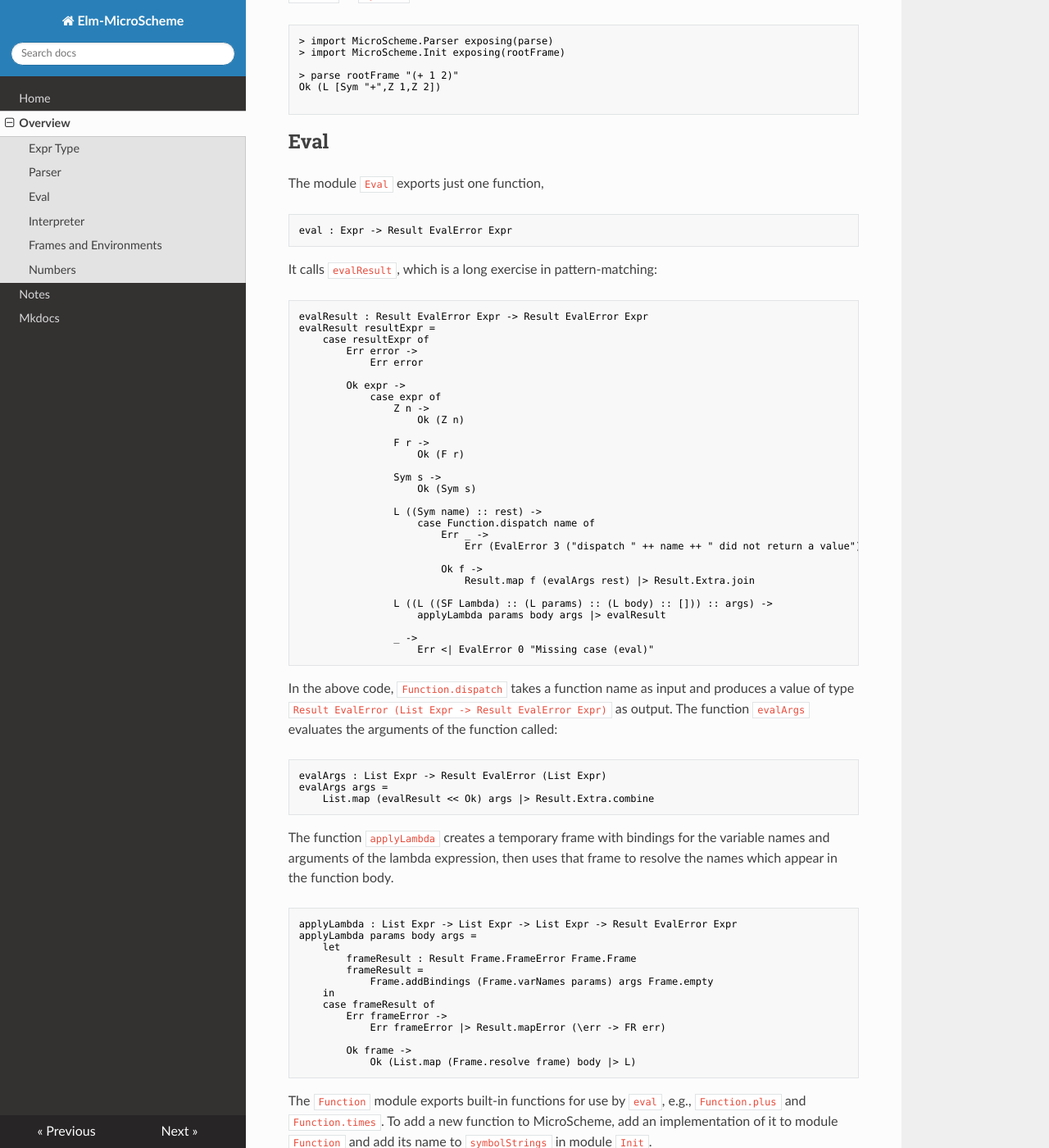
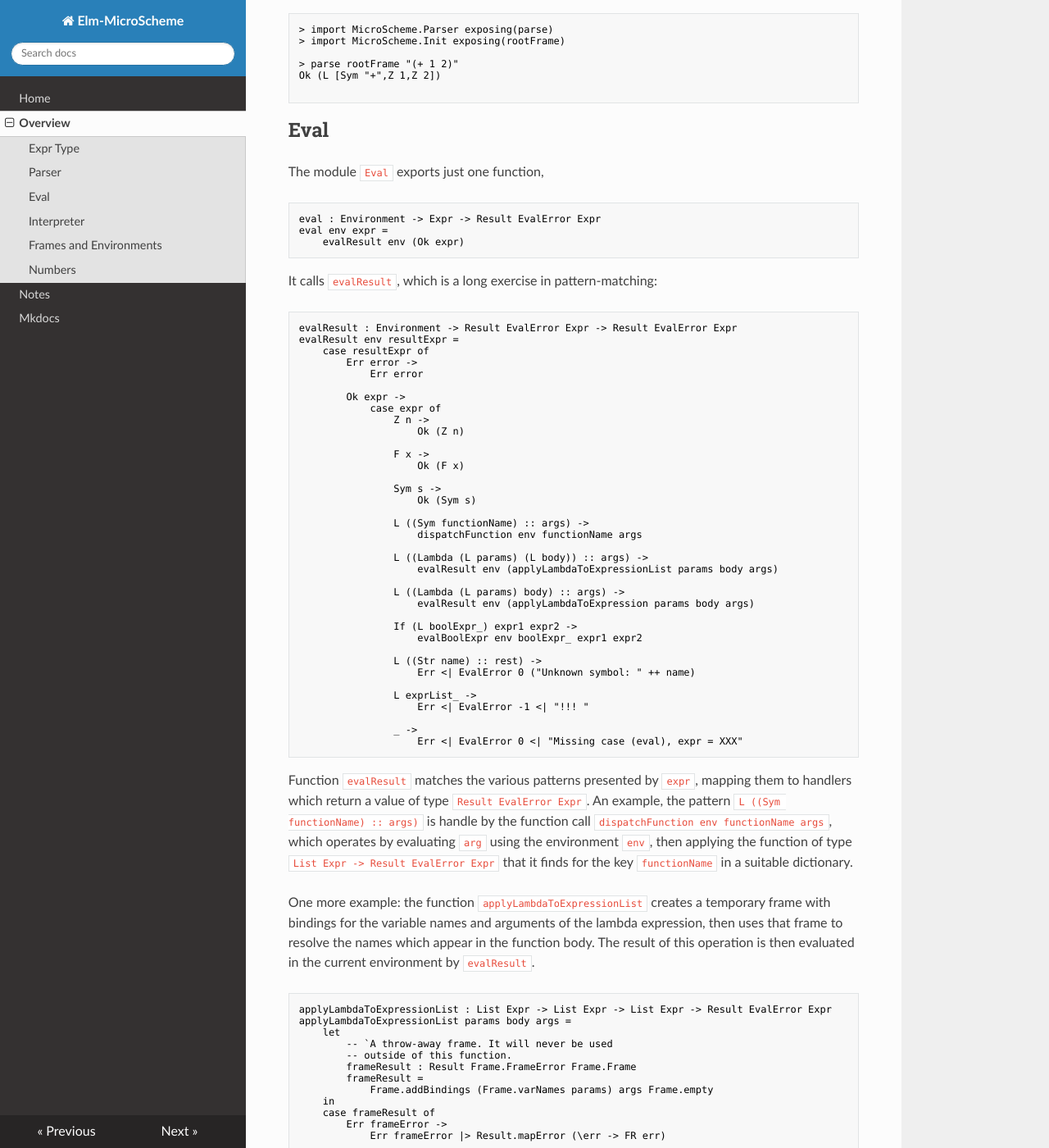
Before and after one commit to jxxcarlson/elm-microscheme, an MkDocs documentation site: the page built from docs/docs/overview.md, in a window 1280 px wide and 1400 px high, scrolled down 687 px. Shown: the whole window at 82% size. Built offline with MkDocs 1.6.1, drawn with Linux system fonts in a browser that asks for light colours; nearby versions of some CDN libraries; some of the changed text lies outside the part shown.

Commit message:
Refactor and edit docs

````diff
--- a/docs/docs/overview.md
+++ b/docs/docs/overview.md
@@ -5,20 +5,19 @@
 The Expr type is define in module `Expr`:
 
 ```elm
+
 type Expr
     = Z Int
     | F Float
+    | B Bool
     | Str String
     | Sym String
     | L (List Expr)
-    | SF SpecialForm
+    | Pair Expr Expr
+    | Lambda Expr Expr
+    | Define Expr Expr
+    | If Expr Expr Expr
 
-
-type SpecialForm
-    = Define
-    | Lambda
-    | Display
-    | If
 ```
 
 ## Parser
@@ -48,15 +47,17 @@ Ok (L [Sym "+",Z 1,Z 2])
 The module `Eval` exports just one function,
 
 ```elm
-eval : Expr -> Result EvalError Expr
+eval : Environment -> Expr -> Result EvalError Expr
+eval env expr =
+    evalResult env (Ok expr)
 ```
 
 It calls `evalResult`, which is a long exercise
 in pattern-matching:
 
 ```elm
-evalResult : Result EvalError Expr -> Result EvalError Expr
-evalResult resultExpr =
+evalResult : Environment -> Result EvalError Expr -> Result EvalError Expr
+evalResult env resultExpr =
     case resultExpr of
         Err error ->
             Err error
@@ -66,50 +67,57 @@ evalResult resultExpr =
                 Z n ->
                     Ok (Z n)
 
-                F r ->
-                    Ok (F r)
+                F x ->
+                    Ok (F x)
 
                 Sym s ->
                     Ok (Sym s)
 
-                L ((Sym name) :: rest) ->
-                    case Function.dispatch name of
-                        Err _ ->
-                            Err (EvalError 3 ("dispatch " ++ name ++ " did not return a value"))
+                L ((Sym functionName) :: args) ->
+                    dispatchFunction env functionName args
 
-                        Ok f ->
-                            Result.map f (evalArgs rest) |> Result.Extra.join
+                L ((Lambda (L params) (L body)) :: args) ->
+                    evalResult env (applyLambdaToExpressionList params body args)
 
-                L ((L ((SF Lambda) :: (L params) :: (L body) :: [])) :: args) ->
-                    applyLambda params body args |> evalResult
+                L ((Lambda (L params) body) :: args) ->
+                    evalResult env (applyLambdaToExpression params body args)
+
+                If (L boolExpr_) expr1 expr2 ->
+                    evalBoolExpr env boolExpr_ expr1 expr2
+
+                L ((Str name) :: rest) ->
+                    Err <| EvalError 0 ("Unknown symbol: " ++ name)
+
+                L exprList_ ->
+                    Err <| EvalError -1 <| "!!! "
 
                 _ ->
-                    Err <| EvalError 0 "Missing case (eval)"
+                    Err <| EvalError 0 <| "Missing case (eval), expr = XXX"
 ```
 
-In the above code, `Function.dispatch` takes a function name as input
-and produces a value of type
-`Result EvalError (List Expr -> Result EvalError Expr)`
-as output.
-The function `evalArgs` evaluates the arguments of
-the function called:
 
-```elm
-evalArgs : List Expr -> Result EvalError (List Expr)
-evalArgs args =
-    List.map (evalResult << Ok) args |> Result.Extra.combine
-```
+Function `evalResult` matches the various patterns presented by
+`expr`, mapping them to handlers which return a value of
+type `Result EvalError Expr`.  An example, the pattern
+`L ((Sym functionName) :: args)` is handle by the function call
+`dispatchFunction env functionName args`, which operates by
+evaluating `arg` using the environment `env`, then applying
+the function of type `List Expr -> Result EvalError Expr` that it finds for the key `functionName`
+in a suitable dictionary.
 
-The function `applyLambda`  creates a temporary frame with
+One more example: the function `applyLambdaToExpressionList`  creates a temporary frame with
 bindings for the variable names and arguments of the
 lambda expression, then uses that frame to
 resolve the names which appear in the function
-body.
+body.  The result of this operation is then evaluated in the
+current environment by `evalResult`.
 
 ```elm
-applyLambda : List Expr -> List Expr -> List Expr -> Result EvalError Expr
-applyLambda params body args =
+applyLambdaToExpressionList : List Expr -> List Expr -> List Expr -> Result EvalError Expr
+applyLambdaToExpressionList params body args =
     let
+        -- `A throw-away frame. It will never be used
+        -- outside of this function.
         frameResult : Result Frame.FrameError Frame.Frame
         frameResult =
             Frame.addBindings (Frame.varNames params) args Frame.empty
@@ -119,7 +127,7 @@ applyLambda params body args =
             Err frameError |> Result.mapError (\err -> FR err)
 
         Ok frame ->
-            Ok (List.map (Frame.resolve frame) body |> L)
+            Ok (List.map (Frame.resolve frame) body |> L)        Ok (List.map (Frame.resolve frame) body |> L)
 ```
 The `Function` module exports built-in functions for
 use by `eval`, e.g., `Function.plus` and `Function.times`.
````
Also changed, not shown: docs/docs/about.md (+9 -8 lines), 1 other file.
